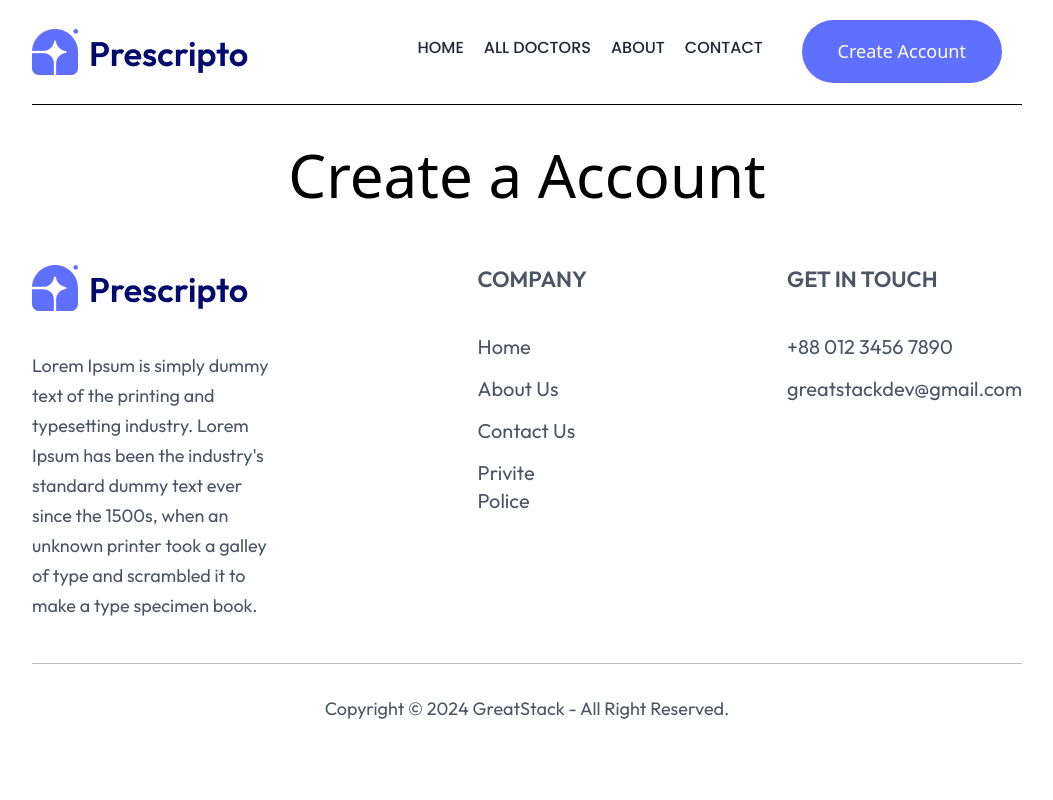
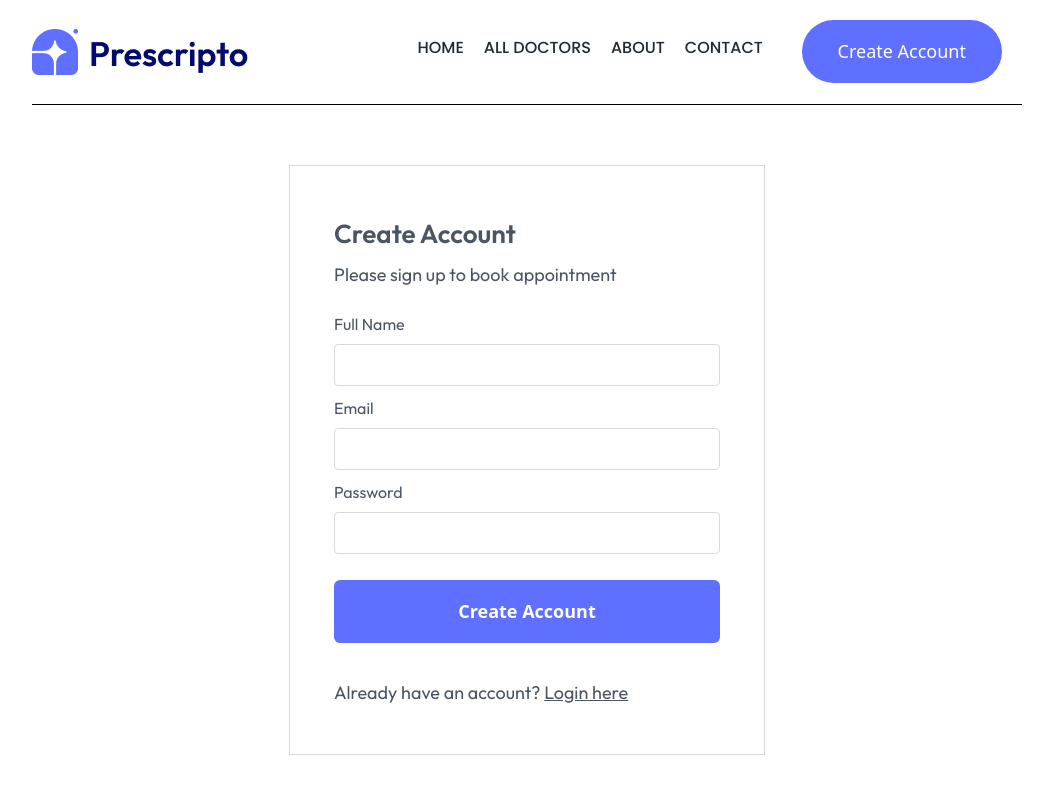
Before and after one commit to asaduzzaman-rahim/Hospital-Management-, a React (Vite) app: page /signup in a window 1280 px wide. Shown: the top 800 px of the page, without its empty margins (113-1166 px from the left). Built offline with nearby package versions, Linux system fonts and the light colour scheme.

Commit message:
Design Setup to Sign Up page and Sign In Page

```diff
--- a/src/Components/Appointment.jsx
+++ b/src/Components/Appointment.jsx
@@ -12,7 +12,7 @@ const Appointment = () => {
      <Section>
         <Container>
             <div>
-                <Flex className="gap-6.5 lg:justify-start">
+                <Flex className="gap-6.5 lg:justify-start lg:items-center">
                     <div className="bg-primary h-[273px] w-[273px] flex justify-center items-end rounded-xl">
                          <img  src={DoctorPhoto01} alt="Doctor Photo" />
                     </div>
--- /dev/null
+++ b/src/Components/CreateAccount.jsx
@@ -0,0 +1,43 @@
+import React from 'react'
+import Section from './Section'
+import Container from './Container'
+import Button from './Button'
+import { useNavigate } from 'react-router'
+
+const CreateAccount = () => {
+    const NavigatePage = useNavigate()
+  return (
+    <>
+     <Section>
+        <Container>
+           <div className='max-w-[476px] border-1 border-[#DADADA] shadow-[#5F6FFF1A] py-12 px-11 mx-auto'>
+                <div className='pb-6'>
+                    <h2 className='text-[26px] font-Outfit font-semibold text-paraColor'>Create Account</h2>
+                    <p className='text-paraColor pt-2'>Please sign up to book appointment</p>
+                </div>
+                <form action="#" className='space-y-2.5 pb-9'>
+                    <div>
+                        <label className='text-[16px] font-Outfit text-paraColor' htmlFor="text">Full Name</label>
+                        <input className='w-full px-2 py-2 mt-[8px] border-1 rounded-[4px] border-[#DADADA] ' type="text" />
+                    </div>
+                    <div>
+                        <label className='text-[16px] font-Outfit text-paraColor' htmlFor="email">Email</label>
+                        <input className='w-full px-2 py-2 mt-[8px] border-1 rounded-[4px] border-[#DADADA] ' type="email" />
+                    </div>
+                    <div>
+                        <label className='text-[16px] font-Outfit text-paraColor' htmlFor="password">Password</label>
+                        <input className='w-full px-2 py-2 mt-[8px] border-1 rounded-[4px] border-[#DADADA] ' type="password" />
+                    </div>
+                    <Button className="bg-primary text-white w-full font-bold  !rounded-[6px] mt-4">Create Account</Button>
+                </form>
+                <p className='text-[16px] font-Outfit text-paraColor'>Already have an account? <button className='underline'
+                onClick={()=>NavigatePage("/signin")}>Login here</button></p>
+
+            </div>
+        </Container>
+    </Section>
+    </>
+  )
+}
+
+export default CreateAccount
--- a/src/Components/NavBer.jsx
+++ b/src/Components/NavBer.jsx
@@ -33,7 +33,7 @@ const NavBer = () => {
                                 <li><Link to={"about"}>About</Link></li>
                                 <li><Link to={"contact"}>Contact</Link></li>
                             </ul>
-                            <Link to={"signup"}> <Button className="bg-primary text-white">Create Account</Button> </Link>
+                            <Link to={"signup"}> <Button className="bg-primary  text-white">Create Account</Button> </Link>
                     </div>
                     <button onClick={handleClick} className='text-4xl block lg:hidden cursor-pointer'>{ !navber ? <LuMenu/> : <RxCross1 />}</button>
                 </Flex>
--- /dev/null
+++ b/src/Components/SignInSection.jsx
@@ -0,0 +1,41 @@
+import React from 'react'
+import Section from './Section'
+import Container from './Container'
+import Button from './Button'
+import { useNavigate } from 'react-router'
+
+const SignInSection = () => {
+        const NavigatePage = useNavigate()
+
+  return (
+    <>
+      <Section>
+             <Container>
+                <div className='max-w-[476px] border-1 border-[#DADADA] shadow-[#5F6FFF1A] py-12 px-11 mx-auto'>
+                     <div className='pb-6'>
+                         <h2 className='text-[26px] font-Outfit font-semibold text-paraColor'>Login</h2>
+                         <p className='text-paraColor pt-2'>Please Login to book appointment</p>
+                     </div>
+                     <form action="#" className='space-y-2.5 pb-9'>
+                         <div>
+                             <label className='text-[16px] font-Outfit text-paraColor' htmlFor="text">Full Name</label>
+                             <input className='w-full px-2 py-2 mt-[8px] border-1 rounded-[4px] border-[#DADADA] ' type="text" />
+                         </div>
+
+                         <div>
+                             <label className='text-[16px] font-Outfit text-paraColor' htmlFor="password">Password</label>
+                             <input className='w-full px-2 py-2 mt-[8px] border-1 rounded-[4px] border-[#DADADA] ' type="password" />
+                         </div>
+                         <Button className="bg-primary text-white w-full font-bold  !rounded-[6px] mt-4">Login</Button>
+                     </form>
+                     <p className='text-[16px] font-Outfit text-paraColor'>Create an account? <button className='underline'
+                     onClick={()=>NavigatePage("/signup")}>Login here</button></p>
+
+                 </div>
+             </Container>
+         </Section>
+    </>
+  )
+}
+
+export default SignInSection
--- a/src/Components/TopDoctorBook.jsx
+++ b/src/Components/TopDoctorBook.jsx
@@ -6,6 +6,8 @@ import DoctorsCart from './DoctorsCart'
 import Flex from "./Flex"
 import Button from './Button'
 
+import { useNavigate } from 'react-router-dom'
+
 import DoctorPhoto01 from "../assets/Doctor Photo (1).png"
 import DoctorPhoto02 from "../assets/Doctor Photo (2).png"
 import DoctorPhoto03 from "../assets/Doctor Photo (3).png"
@@ -13,6 +15,10 @@ import DoctorPhoto04 from "../assets/Doctor Photo (4).png"
 import DoctorPhoto05 from "../assets/Doctor Photo (5).png"
 
 const TopDoctorBook = () => {
+
+
+    const Navigate = useNavigate()
+
   return (
     <>
      <Section>
@@ -84,7 +90,7 @@ const TopDoctorBook = () => {
                     />
 
                 </Flex>
-                <button className='px-[84px] py-[18px] text-xl font-Outfit rounded-[50px] bg-[#EAEFFF] text-paraColor cursor-pointer '>more</button>
+                <button onClick={()=> Navigate("/alldoctors")} className='px-[84px] py-[18px] text-xl font-Outfit rounded-[50px] bg-[#EAEFFF] text-paraColor cursor-pointer '>more</button>
             </div>
 
         </Container>
--- a/src/Page/SignIn.jsx
+++ b/src/Page/SignIn.jsx
@@ -1,10 +1,11 @@
 import React from 'react'
+import SignInSection from '../Components/SignInSection'
 
 const SignIn = () => {
   return (
-    <div>
-      <h2 className='text-6xl text-center pt-10 '>Login Page </h2>
-    </div>
+    <>
+      <SignInSection/>
+    </>
   )
 }
 
--- a/src/Page/SignUp.jsx
+++ b/src/Page/SignUp.jsx
@@ -1,10 +1,11 @@
 import React from 'react'
+import CreateAccount from '../Components/CreateAccount'
 
 const SignUp = () => {
   return (
-    <div>
-        <h2 className='text-6xl text-center pt-10 '>Create a Account </h2>
-    </div>
+    <>
+        <CreateAccount/>
+    </>
   )
 }
 
--- a/src/index.css
+++ b/src/index.css
@@ -28,3 +28,6 @@ p{
     font-size: 18px;
     font-family: "Outfit", sans-serif;
 }
+button{
+    cursor: pointer;
+}
```
